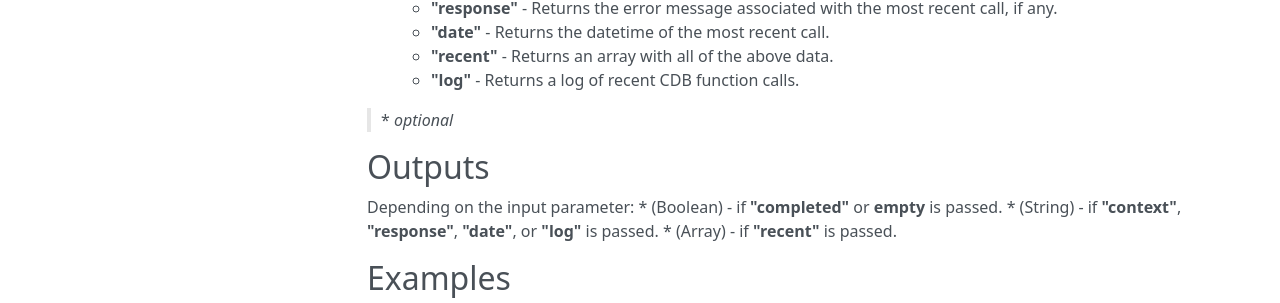
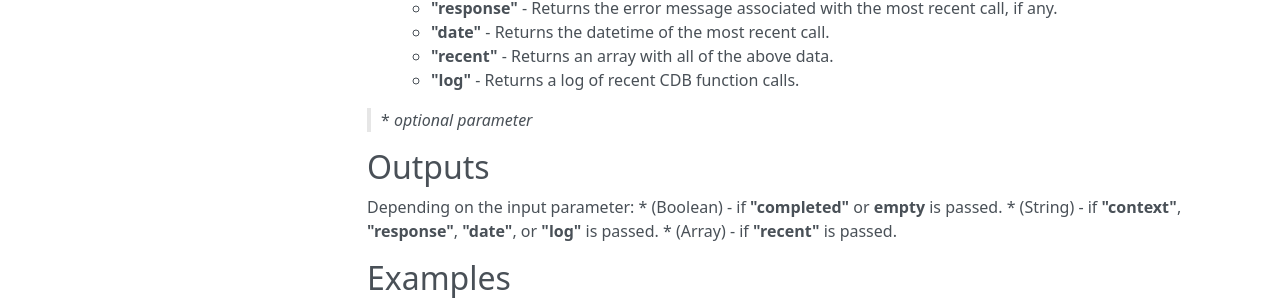
Before and after one commit to CanelaSoftware/cassiaDB_docs, an MkDocs documentation site: the page built from docs/Result.md, in a window 1280 px wide and 1186 px high. Shown: the part 392-695 px from the top of the window. Built offline with MkDocs 1.6.1, drawn with Linux system fonts in a browser that asks for light colours; nearby versions of some CDN libraries; old or Windows-style settings are respelled for this version of MkDocs.

Commit message:
Formatting

```diff
--- a/docs/Result.md
+++ b/docs/Result.md
@@ -12,7 +12,7 @@ Used to see if the most recently executed CDB call was successful or not.
 	* **"recent"** - Returns an array with all of the above data.
 	* **"log"** - Returns a log of recent CDB function calls.
 
-> \* _optional_
+> \* _optional parameter_
 
 ## Outputs
 Depending on the input parameter:
```
